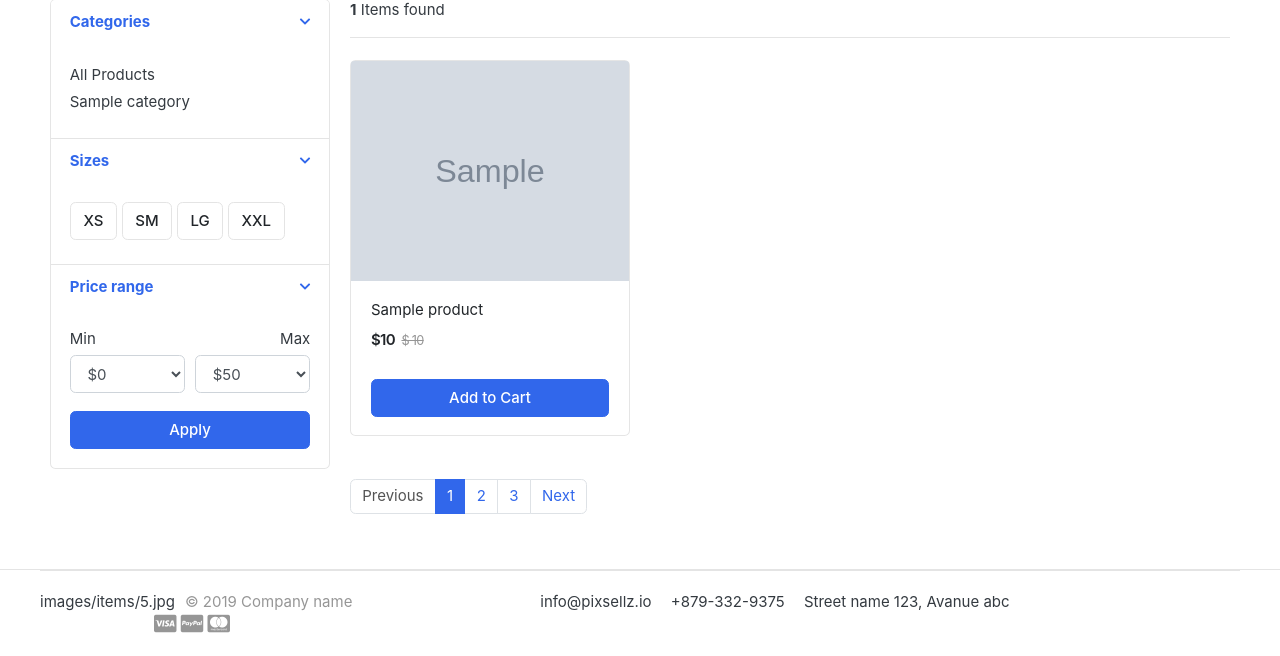
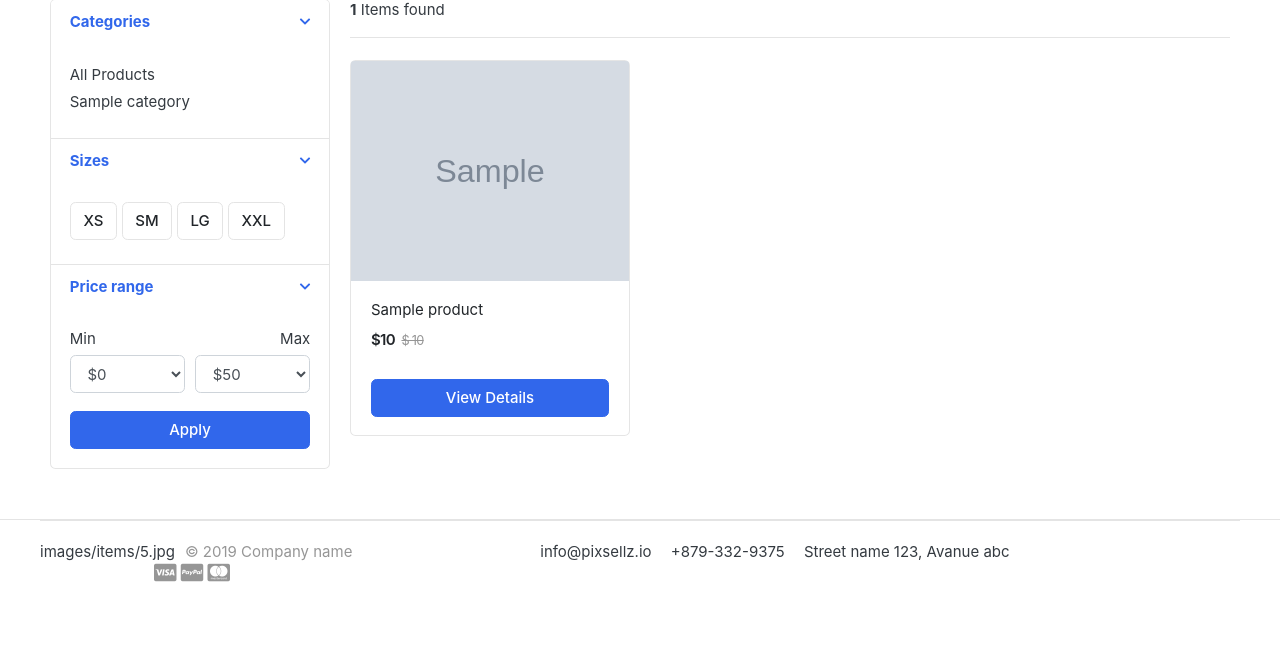
Before and after one commit to Bahi4130/ecommerce, a Django app: page /store/ in a window 1280 px wide. Shown: the part 295-951 px from the top of the page. After the commit the page ends 877 px from the top, so only its background shows below. Run offline with Django 3.2, Linux system fonts and the light colour scheme; tables that the repository leaves empty hold one stand-in row (values such as "Sample post"); grey boxes marked "Sample" are stand-in pictures; some libraries are stand-ins or nearby versions; some web fonts are replaced.

Commit message:
Add paginator to store view/template

```diff
--- a/store/views.py
+++ b/store/views.py
@@ -1,3 +1,4 @@
+from django.core.paginator import Paginator
 from django.http import HttpResponse
 from django.shortcuts import render, get_object_or_404
 
@@ -13,11 +14,17 @@ def store(request, category_slug=None):
 
     if category_slug is not None:
         categories = get_object_or_404(Category, slug=category_slug)
-        products = Product.objects.filter(category=categories, is_available=True)
+        products = Product.objects.filter(category=categories, is_available=True).order_by('-id')
+        paginator = Paginator(products, 1)  # ToDo: Remove redundant paginator related code
+        page = request.GET.get('page')
+        paged_products = paginator.get_page(page)
     else:
-        products = Product.objects.all().filter(is_available=True)
+        products = Product.objects.all().filter(is_available=True).order_by('-id')
+        paginator = Paginator(products, 3)
+        page = request.GET.get('page')
+        paged_products = paginator.get_page(page)
 
-    context = {'products': products}
+    context = {'products': paged_products}
     return render(request, 'store/store.html', context=context)
 
 
--- a/templates/store/store.html
+++ b/templates/store/store.html
@@ -142,7 +142,7 @@
 						<del class="price-old">$ {{ product.price }}</del>
 					</div> <!-- price-wrap.// -->
 				</div>
-				<a href="{% url 'add_to_cart' product.id %}" class="btn btn-block btn-primary">Add to Cart </a>
+				<a href="{{ product.get_url }}" class="btn btn-block btn-primary">View Details </a>
 			</figcaption>
 		</figure>
 	</div> <!-- col.// -->
@@ -151,13 +151,28 @@
 
 
 <nav class="mt-4" aria-label="Page navigation sample">
+    {% if products.has_other_pages %}
   <ul class="pagination">
-    <li class="page-item disabled"><a class="page-link" href="#">Previous</a></li>
-    <li class="page-item active"><a class="page-link" href="#">1</a></li>
-    <li class="page-item"><a class="page-link" href="#">2</a></li>
-    <li class="page-item"><a class="page-link" href="#">3</a></li>
-    <li class="page-item"><a class="page-link" href="#">Next</a></li>
+        {% if products.has_previous %}
+            <li class="page-item"><a class="page-link" href="?page={{ products.previous_page_number }}">Previous</a></li>
+        {% else %}
+            <li class="page-item disabled"><a class="page-link" href="#">Previous</a></li>
+        {% endif %}
+
+        {% for i in products.paginator.page_range %}
+            {% if products.number == i %}
+                <li class="page-item active"><a class="page-link" href="#">{{ i }}</a></li>
+            {% else %}
+                <li class="page-item"><a class="page-link" href="?page={{ i }}">{{ i }}</a></li>
+            {% endif %}
+        {% endfor %}
+        {% if products.has_next %}
+            <li class="page-item"><a class="page-link" href="?page={{ products.next_page_number }}">Next</a></li>
+        {% else %}
+            <li class="page-item disabled"><a class="page-link" href="#">Next</a></li>
+        {% endif %}
   </ul>
+    {% endif %}
 </nav>
 
 	</main> <!-- col.// -->
```
